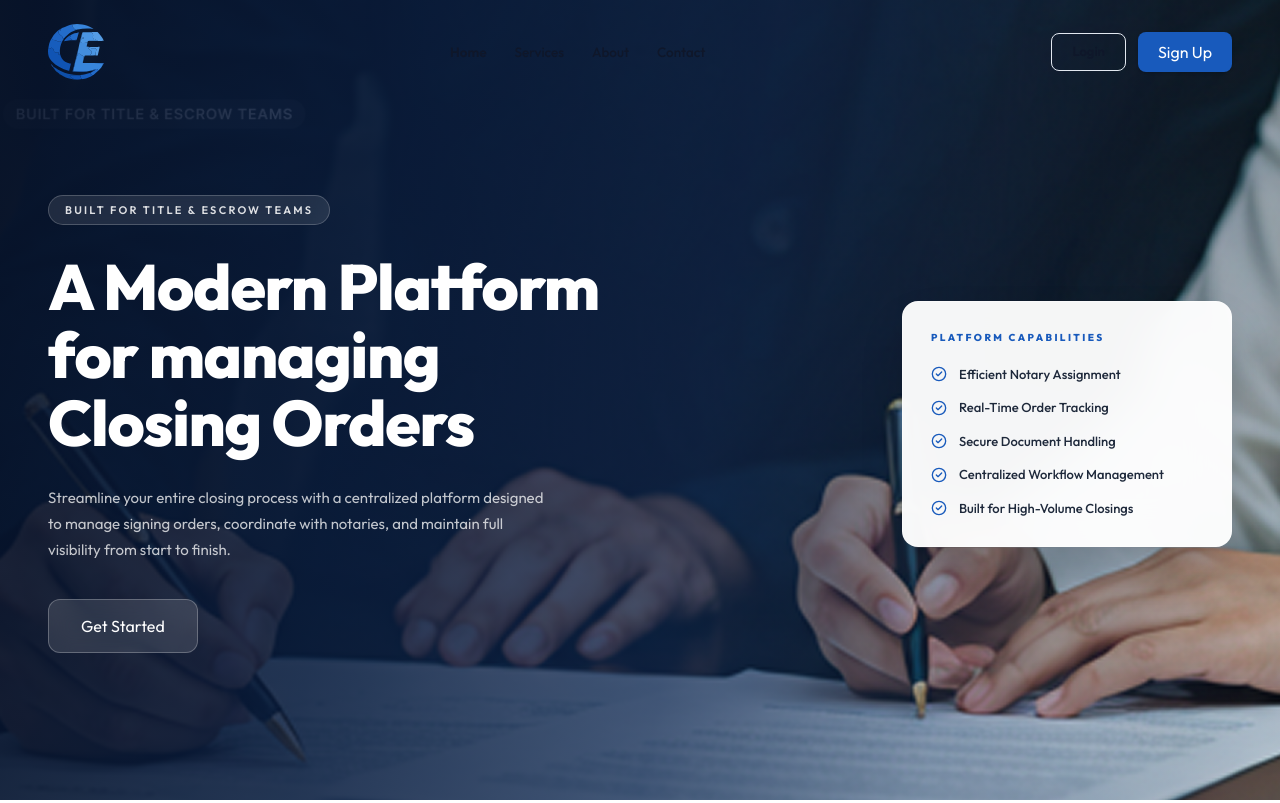
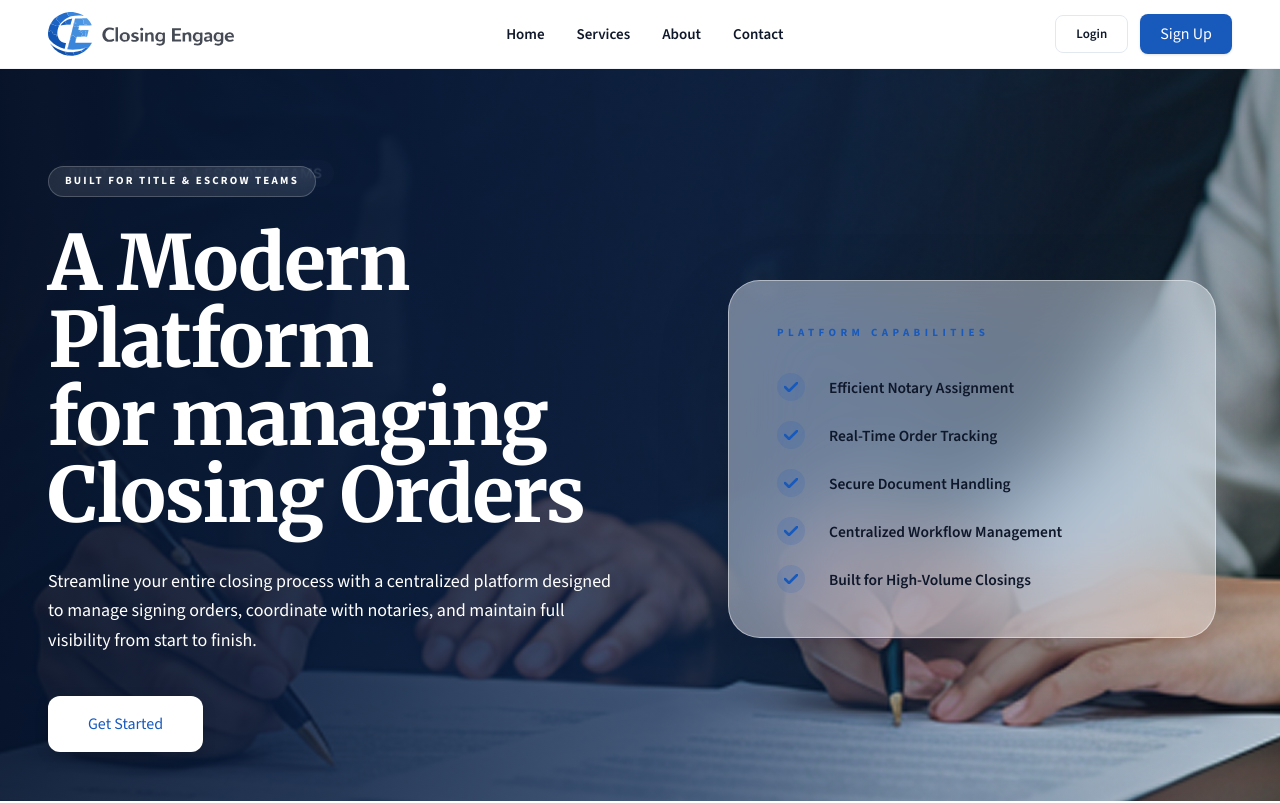
Before and after one commit to iam-rajuan/closing-engage-website, a React (Vite) app: page / in a window 1280 px wide. Shown: the top 803 px of the page. Built offline with nearby package versions, Linux system fonts and the light colour scheme.

Commit message:
hero updated

```diff
--- a/src/components/homepage.tsx
+++ b/src/components/homepage.tsx
@@ -100,53 +100,59 @@ export function HomeHeroSection() {
           backgroundSize: "cover",
           backgroundPosition: "center",
           backgroundRepeat: "no-repeat",
-          height: "100vh",
+          height: "calc(100vh - 68px)",
         }}
       >
         <div className="relative mx-auto w-full max-w-[1600px] px-6 pt-32 pb-20 lg:px-12">
-          <div className="grid gap-10 lg:grid-cols-[1.25fr_0.75fr] lg:items-center">
+          <div className="grid gap-16 lg:grid-cols-[1.1fr_0.9fr] lg:items-center">
             {/* LEFT: Text content */}
             <div>
-              <div className="mb-7 inline-flex items-center gap-2 rounded-full border border-white/20 bg-white/10 px-4 py-1.5 text-[11px] font-semibold uppercase tracking-[0.2em] text-white/85 backdrop-blur-sm">
+              <div className="mb-7 inline-flex items-center gap-2 rounded-full border border-white/20 bg-white/10 px-4 py-1.5 text-[11px] font-bold uppercase tracking-[0.2em] text-white backdrop-blur-sm">
                 Built for Title &amp; Escrow Teams
               </div>
-              <h1 className="text-[52px] font-extrabold leading-[1.06] tracking-[-0.02em] text-white md:text-[60px] lg:text-[64px]">
+              <h1 className="text-[52px] font-extrabold leading-[1.02] tracking-[-0.03em] text-white md:text-[68px] lg:text-[76px]">
                 A Modern Platform
                 <br />
                 for managing
                 <br />
                 Closing Orders
               </h1>
-              <p className="mt-7 max-w-[500px] text-[15px] leading-[1.75] text-white/75">
+              <p className="mt-8 max-w-[580px] text-[18px] leading-[1.65] text-white">
                 Streamline your entire closing process with a centralized
                 platform designed to manage signing orders, coordinate with
                 notaries, and maintain full visibility from start to finish.
               </p>
-              <div className="mt-9">
-                <button className="inline-flex items-center justify-center rounded-xl border border-white/25 bg-white/12 px-8 py-3.5 text-[14px] font-semibold text-white backdrop-blur-md transition-all hover:bg-white/20 hover:border-white/40 hover:shadow-lg hover:shadow-black/20">
+              <div className="mt-10">
+                <button className="inline-flex items-center justify-center rounded-[12px] bg-white px-10 h-[56px] text-[15px] font-bold text-[#185abc] shadow-[0_4px_14px_rgba(0,0,0,0.15)] transition-all hover:bg-white/95 hover:shadow-[0_8px_25px_rgba(0,0,0,0.2)]">
                   Get Started
                 </button>
               </div>
             </div>
 
             {/* RIGHT: Platform Capabilities card */}
-            <div className="flex justify-end">
+            <div className="flex justify-end lg:pr-4">
               <div
-                className="w-full max-w-[330px] rounded-2xl p-7 shadow-2xl"
+                className="w-full max-w-[500px] rounded-[32px] px-12 py-11 shadow-2xl"
                 style={{
-                  background: "rgba(255,255,255,0.96)",
-                  backdropFilter: "blur(20px)",
-                  border: "1px solid rgba(255,255,255,0.4)",
+                  background: "rgba(255, 255, 255, 0.42)",
+                  backdropFilter: "blur(44px) saturate(190%)",
+                  WebkitBackdropFilter: "blur(44px) saturate(190%)",
+                  border: "1px solid rgba(255, 255, 255, 0.45)",
+                  boxShadow: "0 24px 80px rgba(0, 0, 0, 0.12)",
                 }}
               >
-                <p className="mb-5 text-[10px] font-extrabold uppercase tracking-[0.24em] text-[#185abc]">
+                <p className="mb-8 text-[11px] font-extrabold uppercase tracking-[0.4em] text-[#185abc]">
                   Platform Capabilities
                 </p>
-                <ul className="space-y-3.5">
+                <ul className="space-y-5">
                   {capabilityItems.map((item) => (
-                    <li key={item} className="flex items-center gap-3 text-[13px] font-medium text-[#1e293b]">
-                      <CheckCircle2 className="h-4 w-4 shrink-0 text-[#185abc]" />
-                      {item}
+                    <li key={item} className="flex items-center gap-6 text-[15.5px] font-semibold text-[#0f172a]">
+                      <div className="flex h-7 w-7 shrink-0 items-center justify-center rounded-full bg-[#185abc]/15 text-[#185abc]">
+                        <svg width="14" height="10" viewBox="0 0 14 10" fill="none" xmlns="http://www.w3.org/2000/svg">
+                          <path d="M1 5L5 9L13 1" stroke="currentColor" strokeWidth="2.5" strokeLinecap="round" strokeLinejoin="round"/>
+                        </svg>
+                      </div>
+                      <span className="leading-tight">{item}</span>
                     </li>
                   ))}
                 </ul>
@@ -319,7 +325,7 @@ export function HomeSecuritySection() {
   return (
     <section className="w-full bg-[#f8fafc] py-24">
       <div className="mx-auto w-full max-w-[1600px] px-6 lg:px-12">
-        <div className="grid gap-16 lg:grid-cols-[1fr_0.9fr] lg:items-start">
+        <div className="grid gap-16 lg:grid-cols-[1fr_0.9fr] lg:items-stretch">
           {/* LEFT */}
           <div>
             <h2 className="text-[30px] font-extrabold tracking-[-0.02em] text-[#0f172a] md:text-[34px]">
@@ -352,9 +358,9 @@ export function HomeSecuritySection() {
           </div>
 
           {/* RIGHT – Enterprise Grade card */}
-          <div className="flex items-start justify-end pt-2">
+          <div className="flex justify-end">
             <div
-              className="flex w-full items-center justify-center rounded-2xl border border-[#e2e8f0]"
+              className="flex h-full w-full items-center justify-center rounded-2xl border border-[#e2e8f0]"
               style={{
                 background: "linear-gradient(145deg, #f0f4ff 0%, #f8fafc 60%, #eef2f8 100%)",
                 minHeight: "340px",
--- a/src/components/layout/PublicLayout.tsx
+++ b/src/components/layout/PublicLayout.tsx
@@ -1,7 +1,14 @@
-import { Outlet } from "react-router-dom";
+import { useEffect } from "react";
+import { Outlet, useLocation } from "react-router-dom";
 import { PublicFooter, PublicHeader } from "@/components/marketing";
 
 export function PublicLayout() {
+  const location = useLocation();
+
+  useEffect(() => {
+    window.scrollTo({ top: 0, behavior: "smooth" });
+  }, [location.pathname]);
+
   return (
     <div className="min-h-screen">
       <PublicHeader />
--- a/src/components/marketing.tsx
+++ b/src/components/marketing.tsx
@@ -1,6 +1,6 @@
 import type { ReactNode } from "react";
 import { ArrowRight, CheckCircle2, ChevronRight, Lock, Mail, ShieldCheck } from "lucide-react";
-import { Link, NavLink } from "react-router-dom";
+import { Link, NavLink, useLocation, useNavigate } from "react-router-dom";
 import clsx from "clsx";
 import { BrandMark, Button, Input, SectionTitle, Surface } from "@/components/common";
 import { publicNav, reliabilityCards, serviceCards } from "@/data/mock-data";
@@ -8,22 +8,33 @@ import { placeholderAction } from "@/lib/utils";
 import { themeTokens } from "@/theme/tokens";
 
 export function PublicHeader() {
+  const location = useLocation();
+  const navigate = useNavigate();
+
+  const handleLogoClick = (event: React.MouseEvent<HTMLAnchorElement>) => {
+    event.preventDefault();
+
+    if (location.pathname === "/") {
+      window.scrollTo({ top: 0, behavior: "smooth" });
+      return;
+    }
+
+    navigate("/");
+  };
+
   return (
-    <header className="absolute top-0 left-0 right-0 z-50 bg-transparent">
-      <div className="mx-auto flex w-full max-w-[1600px] items-center justify-between px-6 py-6 lg:px-12">
-        {/* LEFT: Logo (Icon only) */}
-        <Link to="/" className="flex items-center">
-          <div className="h-14 w-14 overflow-hidden rounded-lg">
+    <header className="sticky top-0 z-50 border-b border-ink-100 bg-white/95 backdrop-blur-md">
+      <div className="mx-auto flex w-full max-w-[1600px] items-center justify-between px-6 py-3 lg:px-12">
+        <Link to="/" className="flex items-center" onClick={handleLogoClick}>
           <img
             src="/branding/closing-engage-logo.svg"
             alt="Closing Engage logo"
-              className="h-14 w-auto min-w-[300px] object-contain object-left"
+            className="h-11 w-auto object-contain"
           />
-          </div>
         </Link>
 
         {/* CENTER: Nav links */}
-        <nav className="hidden items-center gap-7 text-[13.5px] font-medium md:flex">
+        <nav className="hidden items-center gap-8 text-[15px] font-semibold md:flex">
           {publicNav.map((item) => (
             <NavLink
               key={item.href}
@@ -264,21 +275,33 @@ export function FooterBandSection() {
 }
 
 export function PublicFooter() {
+  const location = useLocation();
+  const navigate = useNavigate();
+
+  const handleLogoClick = (event: React.MouseEvent<HTMLAnchorElement>) => {
+    event.preventDefault();
+
+    if (location.pathname === "/") {
+      window.scrollTo({ top: 0, behavior: "smooth" });
+      return;
+    }
+
+    navigate("/");
+  };
+
   return (
     <footer className="w-full bg-white pb-12 pt-20">
       <div className="mx-auto w-full max-w-[1600px] px-6 lg:px-12">
         <div className="grid gap-12 lg:grid-cols-4">
           {/* Col 1: Logo + description */}
           <div>
-            <div className="flex items-center">
-              <div className="h-10 w-10 overflow-hidden">
+            <Link to="/" className="flex items-center" onClick={handleLogoClick}>
               <img
                 src="/branding/closing-engage-logo.svg"
                 alt="Closing Engage"
-                  className="h-10 w-auto min-w-[200px] object-contain object-left"
+                className="h-10 w-auto object-contain"
               />
-              </div>
-            </div>
+            </Link>
             <p className="mt-5 text-sm leading-relaxed text-ink-500">
               The Digital Notary Standard. Redefining how closings happen in the digital age.
             </p>
--- a/src/index.css
+++ b/src/index.css
@@ -1,8 +1,9 @@
-@import url("https://fonts.googleapis.com/css2?family=Outfit:wght@400;500;600;700;800&display=swap");
+@import url("https://fonts.googleapis.com/css2?family=Merriweather:wght@700;800&family=Source+Sans+3:wght@400;500;600;700;800&display=swap");
 @import "tailwindcss";
 
 @theme {
-  --font-sans: "Outfit", sans-serif;
+  --font-sans: "Source Sans 3", sans-serif;
+  --font-serif: "Merriweather", serif;
   --color-brand-50: #eff6ff;
   --color-brand-100: #dbeafe;
   --color-brand-200: #bfdbfe;
@@ -42,8 +43,19 @@ body {
   margin: 0;
   min-width: 320px;
   font-family: var(--font-sans);
+  line-height: 1.5;
   background: #ffffff;
   overflow-x: hidden;
+}
+
+h1,
+h2,
+h3,
+h4,
+h5,
+h6 {
+  font-family: var(--font-serif);
+  letter-spacing: -0.02em;
 }
 
 a {
```
Lines whose indentation alone changed are shown as unchanged.
